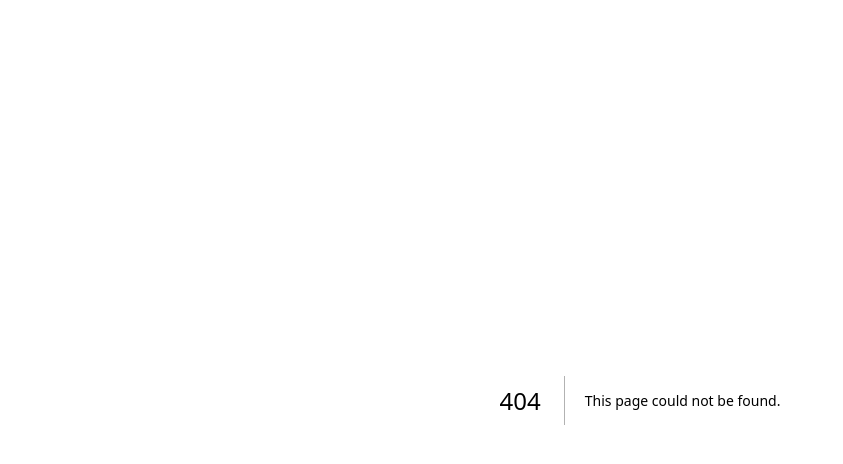
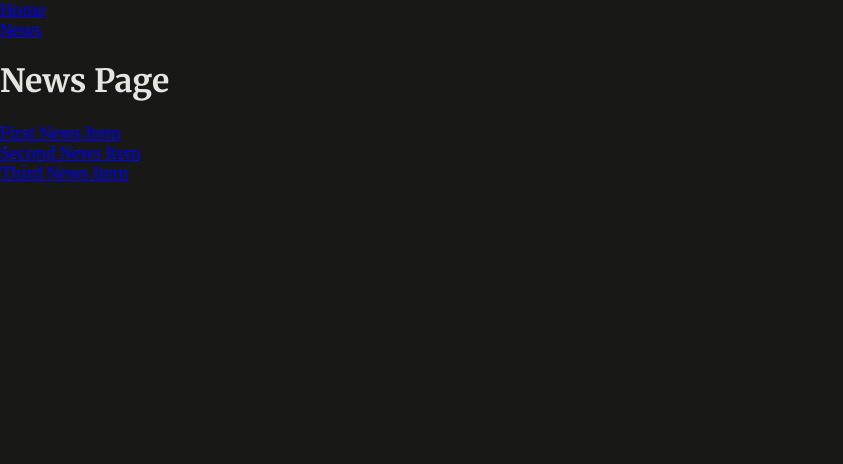
Before and after one commit to ABlued/nextjs-practice, a Next.js app in the folder 01-starting-project/: page /news in a window 1280 px wide. Before the commit this address had no page. Shown: the top 464 px of the page, without its empty margins (0-843 px from the left). Built offline with nearby package versions, Linux system fonts and the light colour scheme.

Commit message:
feat: 뉴스 페이지 및 헤더 생성

```diff
--- a/01-starting-project/app/layout.js
+++ b/01-starting-project/app/layout.js
@@ -1,14 +1,18 @@
+import MainHeader from '@/components/main-header';
 import './globals.css';
 
 export const metadata = {
   title: 'Next.js Page Routing & Rendering',
   description: 'Learn how to route to different pages.',
-}
+};
 
 export default function RootLayout({ children }) {
- return (
-    <html lang="en">
-      <body>{children}</body>
+  return (
+    <html lang='en'>
+      <body>
+        <MainHeader />
+        {children}
+      </body>
     </html>
-  )
+  );
 }
--- /dev/null
+++ b/01-starting-project/app/news/page.js
@@ -0,0 +1,20 @@
+import Link from 'next/link';
+
+export default function NewsPage() {
+  return (
+    <>
+      <h1>News Page</h1>
+      <ul>
+        <li>
+          <Link href='/news/first-news'>First News Item</Link>
+        </li>
+        <li>
+          <Link href='/news/second-news'>Second News Item</Link>
+        </li>
+        <li>
+          <Link href='/news/third-news'>Third News Item</Link>
+        </li>
+      </ul>
+    </>
+  );
+}
--- /dev/null
+++ b/01-starting-project/components/main-header.js
@@ -0,0 +1,16 @@
+import Link from 'next/link';
+
+export default function MainHeader() {
+  return (
+    <header>
+      <ul>
+        <li>
+          <Link href='/'>Home</Link>
+        </li>
+        <li>
+          <Link href='/news'>News</Link>
+        </li>
+      </ul>
+    </header>
+  );
+}
```
Also changed, not shown: 01-starting-project/app/news/[id]/page.js (added, +9 -0 lines), 1 other file (tests, documents, lock files or other folders).
